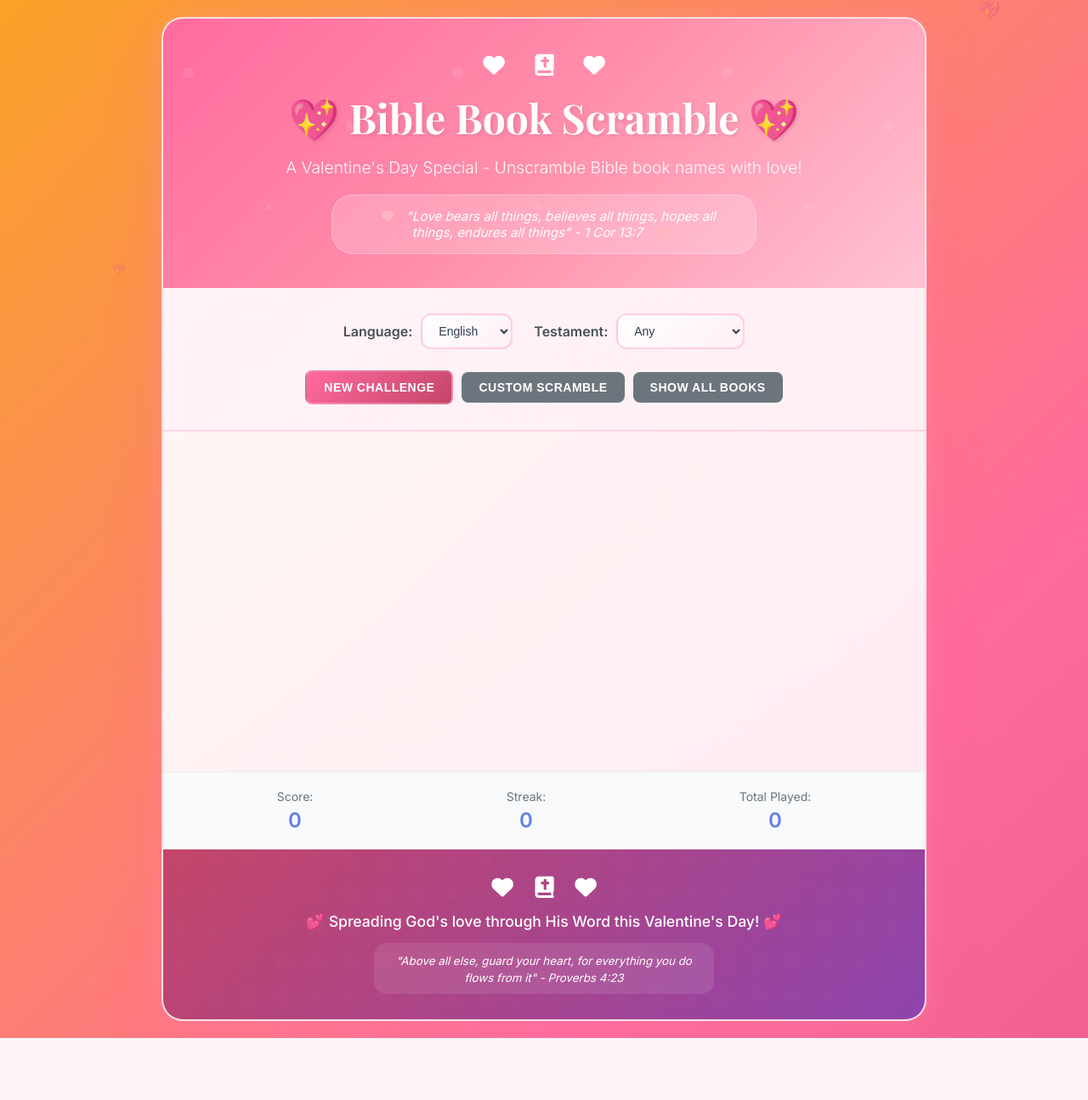
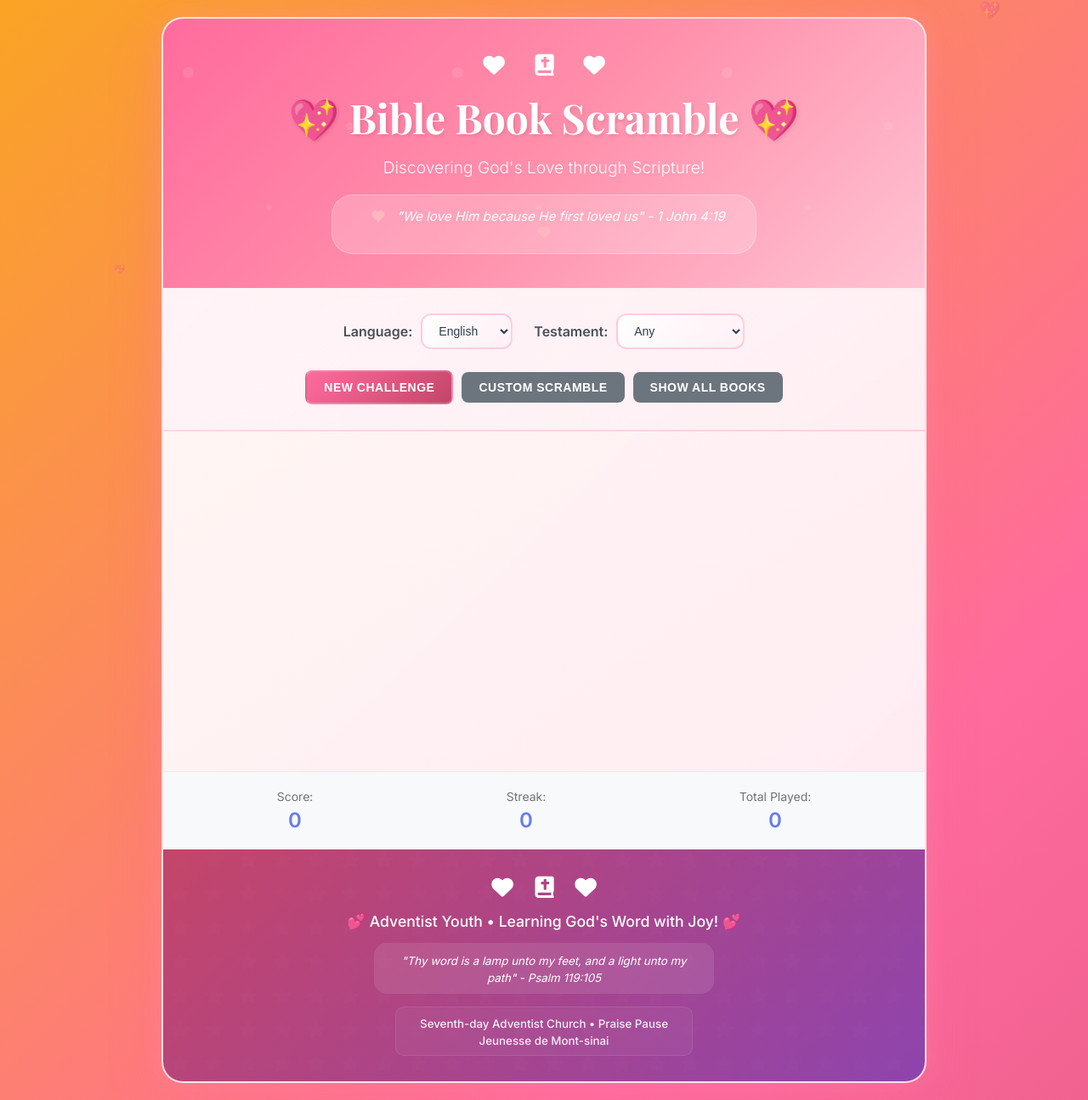
Before and after one commit to mmorency2021/bible-book-scramble, a Flask app: page / in a window 1280 px wide. Shown: the whole page at 85% size. Before the commit the page ends 1222 px from the top, so only its background shows below. Run offline with Flask 3, Linux system fonts and the light colour scheme.

Commit message:
Enhance for Seventh-day Adventist youth program
🏛️ SDA-Focused Updates:
- Updated messaging to reflect Adventist youth ministry
- Replaced generic Valentine's text with SDA identity
- Added 'Seventh-day Adventist Youth' branding
- Enhanced Praise Pause section with SDA motto
- Updated Bible verses to be more appropriate for SDA context
- Added SDA church identity in footer
- Removed generic Valentine's references

📖 Scripture Updates:
- John 3:16 (God's love) instead of 1 John 4:19
- Psalm 119:105 (Word as light) in footer
- SDA motto: 'Growing in Faith, Hope, and Love'

🎯 Perfect for SDA Youth Ministry:
- Maintains beautiful Valentine's theme colors
- Focuses on God's love through Scripture
- Appropriate for Adventist youth programs
- Professional SDA church branding

Co-Authored-By: Claude Sonnet 4 <noreply@anthropic.com>

```diff
--- a/anagram/web/static/css/style.css
+++ b/anagram/web/static/css/style.css
@@ -354,6 +354,28 @@ select:focus {
     color: #8e44ad;
 }
 
+.sda-motto {
+    margin-top: 15px;
+    padding: 10px 15px;
+    background: rgba(142, 68, 173, 0.1);
+    border-radius: 12px;
+    color: #8e44ad;
+    font-weight: 600;
+    font-style: italic;
+    border: 1px solid rgba(142, 68, 173, 0.2);
+}
+
+.sda-motto {
+    margin-top: 15px;
+    padding: 10px 15px;
+    background: linear-gradient(135deg, rgba(142, 68, 173, 0.1), rgba(196, 69, 105, 0.1));
+    border-radius: 20px;
+    font-style: italic;
+    font-weight: 500;
+    color: #8e44ad;
+    border: 1px solid rgba(142, 68, 173, 0.2);
+}
+
 @keyframes float {
     0%, 100% { transform: translateY(0px) rotate(0deg); }
     50% { transform: translateY(-10px) rotate(180deg); }
@@ -578,11 +600,24 @@ select:focus {
     background: rgba(255, 255, 255, 0.1);
     padding: 10px 20px;
     border-radius: 15px;
-    margin: 0 auto;
+    margin: 0 auto 15px;
     max-width: 400px;
     font-style: italic;
     position: relative;
     z-index: 1;
+}
+
+.sda-identity {
+    background: rgba(255, 255, 255, 0.05);
+    padding: 8px 15px;
+    border-radius: 10px;
+    margin: 0 auto;
+    max-width: 350px;
+    font-weight: 500;
+    opacity: 0.9;
+    position: relative;
+    z-index: 1;
+    border: 1px solid rgba(255, 255, 255, 0.1);
 }
 
 @keyframes twinkle {
--- a/anagram/web/templates/index.html
+++ b/anagram/web/templates/index.html
@@ -29,10 +29,10 @@
                 <i class="fas fa-heart"></i>
             </div>
             <h1>💖 Bible Book Scramble 💖</h1>
-            <p class="subtitle">A Valentine's Day Special - Unscramble Bible book names with love!</p>
+            <p class="subtitle">Discovering God's Love through Scripture!</p>
             <div class="valentine-message">
                 <i class="fas fa-heart"></i>
-                <span>"Love bears all things, believes all things, hopes all things, endures all things" - 1 Cor 13:7</span>
+                <span>"We love Him because He first loved us" - 1 John 4:19</span>
                 <i class="fas fa-heart"></i>
             </div>
         </header>
@@ -76,12 +76,15 @@
                         <i class="fas fa-heart pulse"></i>
                     </div>
                     <h3 class="praise-pause-title">💕 Praise Pause Jeunesse de Mont-sinai 💕</h3>
-                    <p class="valentine-subtitle">Celebrating God's Love this Valentine's Day</p>
+                    <p class="valentine-subtitle">Seventh-day Adventist Youth • Celebrating God's Perfect Love</p>
                     <div class="love-verse">
                         <i class="fas fa-quote-left"></i>
-                        <span>"We love because He first loved us"</span>
+                        <span>"For God so loved the world, that He gave His only begotten Son"</span>
                         <i class="fas fa-quote-right"></i>
-                        <small>- 1 John 4:19</small>
+                        <small>- John 3:16</small>
+                    </div>
+                    <div class="sda-motto">
+                        <span>✨ Growing in Faith, Hope, and Love ✨</span>
                     </div>
                 </div>
 
@@ -134,9 +137,12 @@
                 <i class="fas fa-bible"></i>
                 <i class="fas fa-heart"></i>
             </div>
-            <p>💕 Spreading God's love through His Word this Valentine's Day! 💕</p>
+            <p>💕 Adventist Youth • Learning God's Word with Joy! 💕</p>
             <div class="footer-verse">
-                <small>"Above all else, guard your heart, for everything you do flows from it" - Proverbs 4:23</small>
+                <small>"Thy word is a lamp unto my feet, and a light unto my path" - Psalm 119:105</small>
+            </div>
+            <div class="sda-identity">
+                <small>Seventh-day Adventist Church • Praise Pause Jeunesse de Mont-sinai</small>
             </div>
         </footer>
     </div>
```
